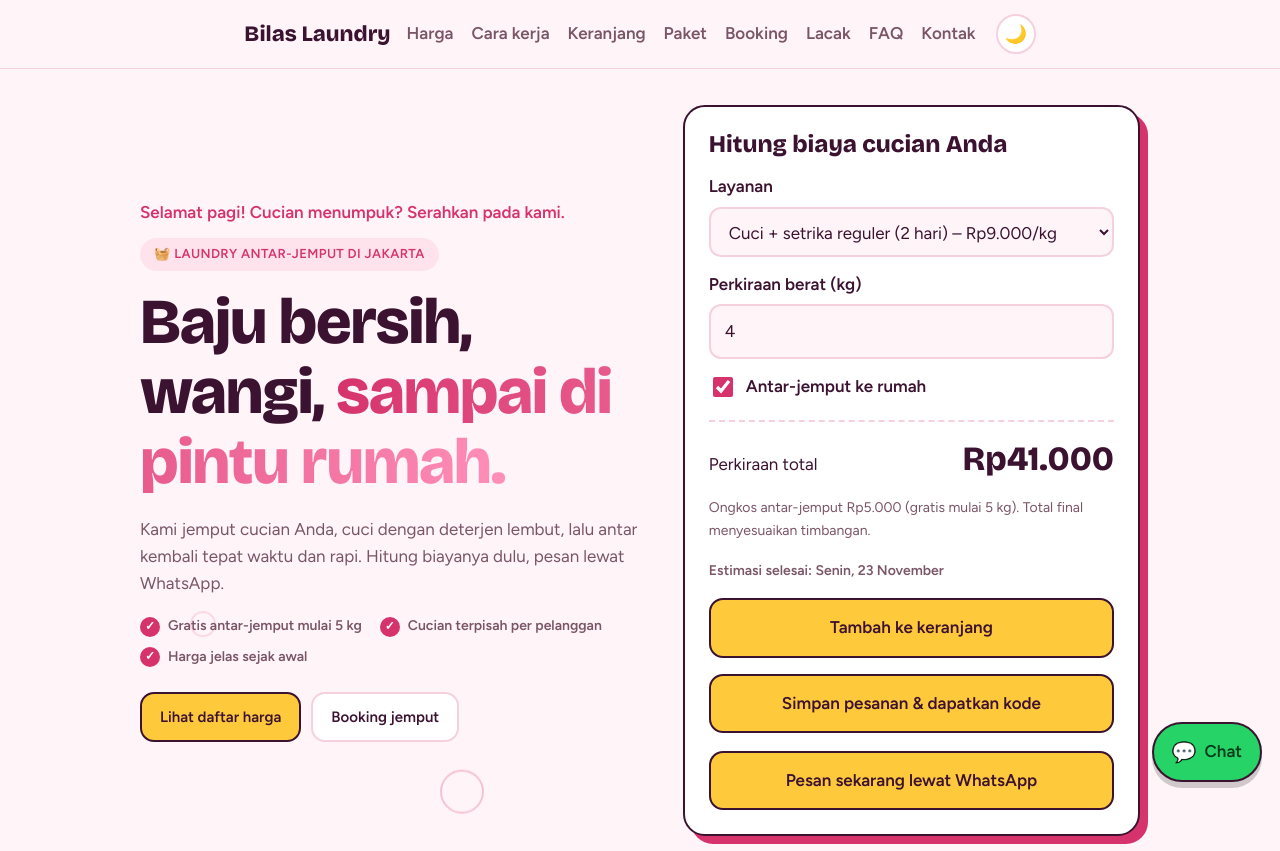
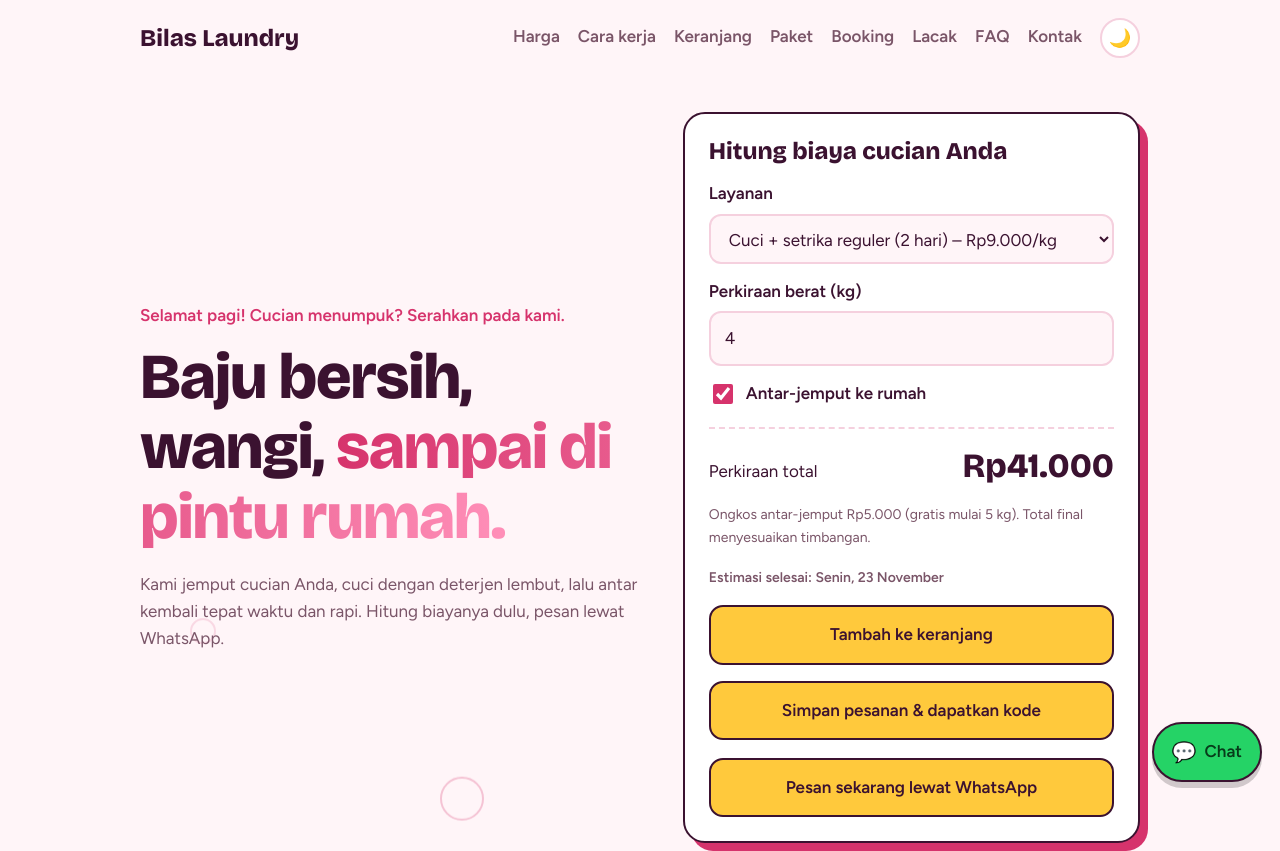
Before and after one commit to MariaPeronika12/laundry, a plain HTML site: page bilas-laundry/index.html in a window 1280 px wide. Shown: the top 851 px of the page. Drawn offline with nearby package versions, Linux system fonts and the light colour scheme.

Commit message:
Ubah teks tombol booking

```diff
--- a/bilas-laundry/index.html
+++ b/bilas-laundry/index.html
@@ -21,30 +21,17 @@
     Aktifkan JavaScript agar kalkulator, booking, dan pelacakan cucian berfungsi.
   </p>
 </noscript>
-<header class="site-header">
-  <div class="wrap header-inner">
+<div class="wrap">
+  <header>
     <a class="logo" href="#">Bilas Laundry</a>
     <nav><a href="#harga">Harga</a><a href="#cara">Cara kerja</a><a href="#keranjang">Keranjang</a><a href="#paket">Paket</a><a href="#booking">Booking</a><a href="#lacak">Lacak</a><a href="#faq">FAQ</a><a href="#kontak">Kontak</a><button id="tema" class="tema" type="button" title="Ganti tema terang atau gelap" aria-label="Ganti tema terang atau gelap" aria-pressed="false">🌙</button></nav>
-  </div>
   </header>
 
-<main>
-<div class="wrap">
   <div class="hero">
     <div class="bubbles" aria-hidden="true"><i></i><i></i><i></i><i></i><i></i></div>
     <div>
-      <span class="eyebrow">🧺 Laundry antar-jemput di Jakarta</span>
       <h1>Baju bersih, wangi, <span>sampai di pintu rumah.</span></h1>
       <p>Kami jemput cucian Anda, cuci dengan deterjen lembut, lalu antar kembali tepat waktu dan rapi. Hitung biayanya dulu, pesan lewat WhatsApp.</p>
-      <ul class="trust">
-        <li>Gratis antar-jemput mulai 5 kg</li>
-        <li>Cucian terpisah per pelanggan</li>
-        <li>Harga jelas sejak awal</li>
-      </ul>
-      <div class="hero-cta">
-        <a class="btn kecil" href="#harga">Lihat daftar harga</a>
-        <a class="btn kecil outline" href="#booking">Booking jemput</a>
-      </div>
     </div>
     <div class="calc" id="hitung">
       <h2>Hitung biaya cucian Anda</h2>
@@ -104,8 +91,7 @@
   <h2>Daftar harga</h2>
   <p class="sub">Harga sudah termasuk deterjen dan pewangi. Berat ditimbang ulang saat cucian dijemput.</p>
   <div class="scroll"><table>
-    <thead><tr><th>Layanan</th><th>Durasi</th><th>Harga</th></tr></thead>
-    <tbody>
+    <tr><th>Layanan</th><th>Durasi</th><th>Harga</th></tr>
     <tr><td>Cuci kiloan</td><td>2 hari</td><td>Rp7.000/kg</td></tr>
     <tr><td>Cuci + setrika</td><td>2 hari</td><td>Rp9.000/kg</td></tr>
     <tr><td>Cuci + setrika ekspres</td><td>6 jam</td><td>Rp14.000/kg</td></tr>
@@ -114,7 +100,6 @@
     <tr><td>Cuci sepatu</td><td>3 hari</td><td>Rp35.000/pasang</td></tr>
     <tr><td>Karpet</td><td>4 hari</td><td>Rp15.000/m²</td></tr>
     <tr><td>Antar-jemput</td><td>–</td><td>Gratis min. 5 kg, selain itu Rp5.000</td></tr>
-    </tbody>
   </table></div>
 </div></section>
 
@@ -186,7 +171,7 @@
     </div>
     <label for="bk-catatan">Catatan (opsional)</label>
     <input id="bk-catatan" type="text" placeholder="Contoh: ada selimut besar">
-    <button class="btn" type="submit">Kirim booking lewat WhatsApp</button>
+    <button class="btn" type="submit">Kirim booking sekarang</button>
     <p class="note" id="bk-status" role="status"></p>
   </form>
 </div></section>
@@ -279,9 +264,7 @@
   </div>
 </div></section>
 
-</main>
-
-<footer><div class="wrap"><span>© 2026 Bilas Laundry. Semua hak dilindungi.</span> <button id="bagikan" class="chip" type="button">Bagikan situs</button></div></footer>
+<footer><div class="wrap">© 2026 Bilas Laundry. Semua hak dilindungi. <button id="bagikan" class="chip" type="button" style="margin-left:12px">Bagikan situs</button></div></footer>
 
 <button id="atas" class="atas" type="button" title="Kembali ke atas" aria-label="Kembali ke atas" hidden>↑</button>
 
```
Lines whose indentation alone changed are shown as unchanged.
